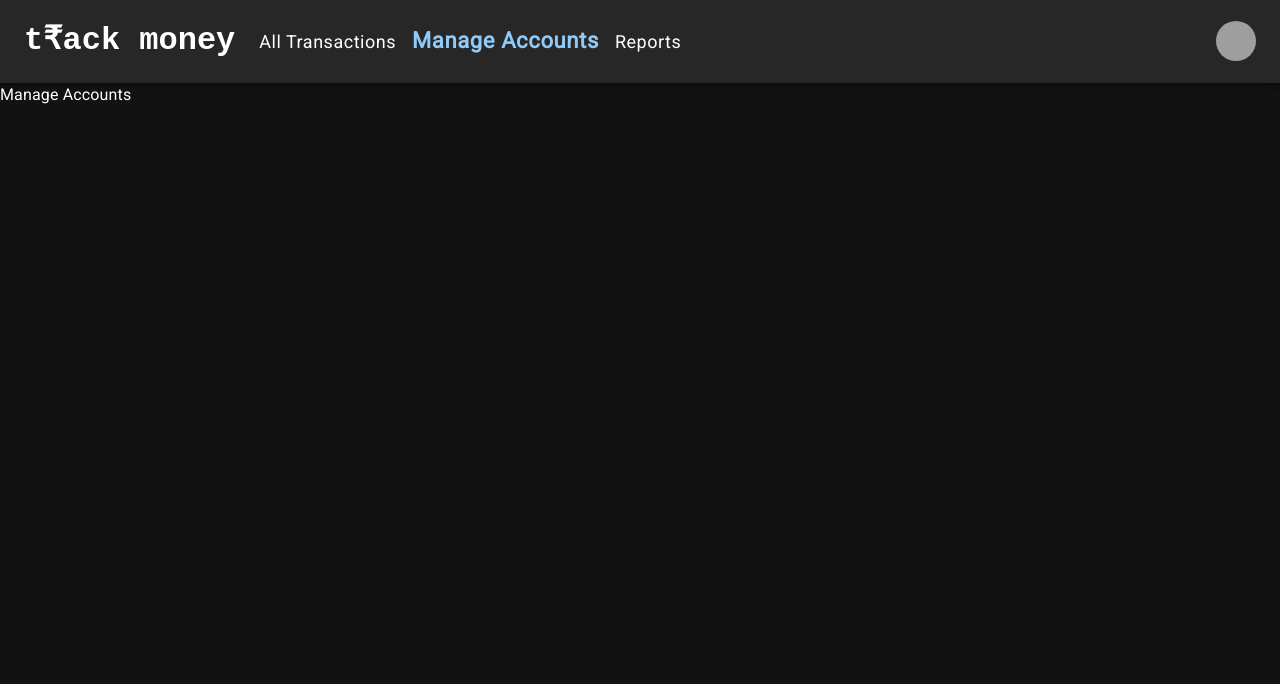
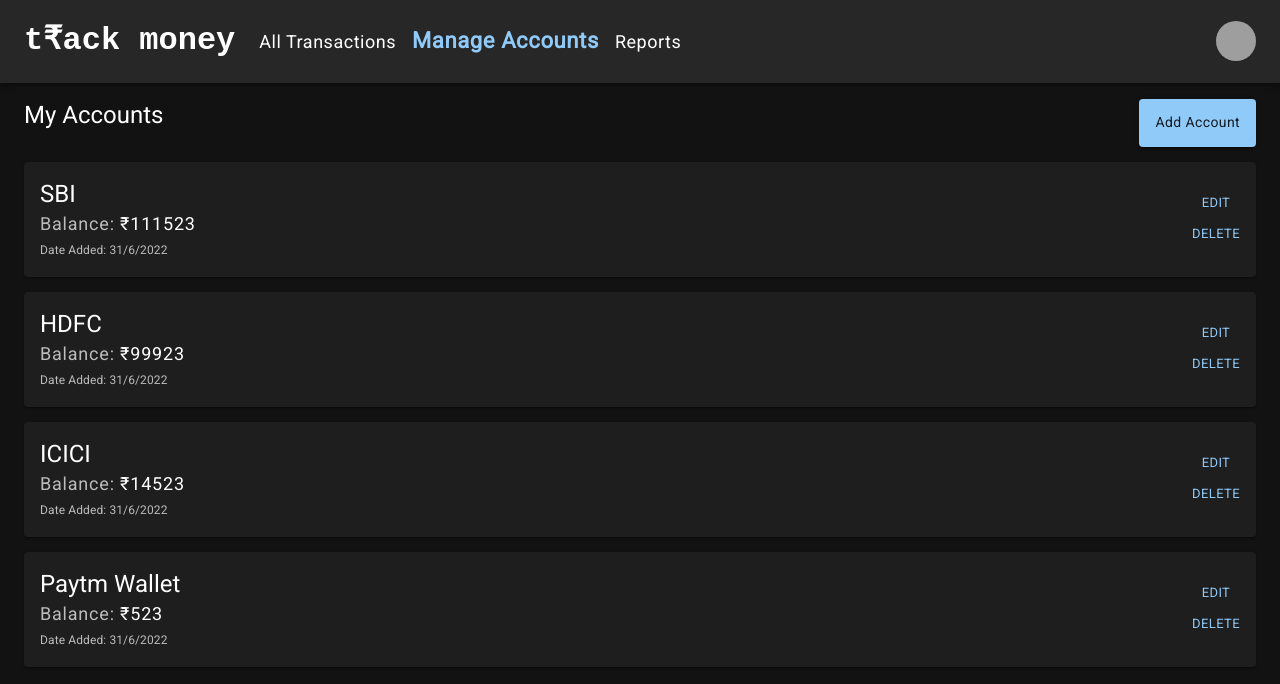
Before and after one commit to rohitbhati-rb/track-money, a React (Create React App) app: page /accounts in a window 1280 px wide. Shown: the top 684 px of the page. Built offline with nearby package versions, Linux system fonts and the light colour scheme; grey boxes are pictures that could not be loaded.

Commit message:
manage accounts initial design completed

```diff
--- a/src/components/ManageAccounts.jsx
+++ b/src/components/ManageAccounts.jsx
@@ -1,9 +1,72 @@
-import React from 'react'
+import { Box, Button, Card, CardActions, CardContent, Container, Typography } from '@mui/material';
+
+const allAccounts = [
+  {
+    id: 1,
+    name: "SBI",
+    balance: 111523,
+    createdAt: Date()
+  },
+  {
+    id: 2,
+    name: "HDFC",
+    balance: 99923,
+    createdAt: Date()
+  },
+  {
+    id: 3,
+    name: "ICICI",
+    balance: 14523,
+    createdAt: Date()
+  },
+  {
+    id: 4,
+    name: "Paytm Wallet",
+    balance: 523,
+    createdAt: Date()
+  }
+];
 
 function ManageAccounts() {
   return (
-    <div>Manage Accounts</div>
+    <Container maxWidth="xl" sx={{ marginTop: 2 }}>
+      <Box sx={{ display: "flex", justifyContent: "space-between" }}>
+        <Typography variant="h5" gutterBottom component="div" sx={{ marginBottom: 2 }}>
+          My Accounts
+        </Typography>
+        <Button variant='contained' sx={{ textTransform: "none" }}>Add Account</Button>
+      </Box>
+      <Box sx={{ height: "100%", width: "100%" }}>
+        {allAccounts.map((val, idx) => (
+          <Card sx={{ margin: "15px 0", display: "flex", justifyContent: "space-between" }} key={idx}>
+            <CardContent>
+              <Typography variant="h5" component="div">
+                {val.name}
+              </Typography>
+              <Typography sx={{ fontSize: 18, letterSpacing: 0.8 }} color="text.secondary" variant="p" component="div">
+                Balance:&nbsp;
+                <Typography variant='p' sx={{ display: "inline", letterSpacing: 0.8 }} color="text.primary">
+                  ₹{val.balance}
+                </Typography>
+              </Typography>
+              <Typography component='span' sx={{ fontSize: 12 }} color="text.secondary">
+                Date Added: {getFormattedDate(val.createdAt)}
+              </Typography>
+            </CardContent>
+            <CardActions sx={{ display: "flex", flexDirection: "column", justifyContent: "center", alignItems: "flex-end" }}>
+              <Button size="small">Edit</Button>
+              <Button size="small">Delete</Button>
+            </CardActions>
+          </Card>
+        ))}
+      </Box>
+    </Container>
   )
 }
 
+const getFormattedDate = (s) => {
+  let d = new Date(s);
+  return `${d.getDate()}/${d.getMonth()}/${d.getFullYear()}`;
+};
+
 export default ManageAccounts;
```
